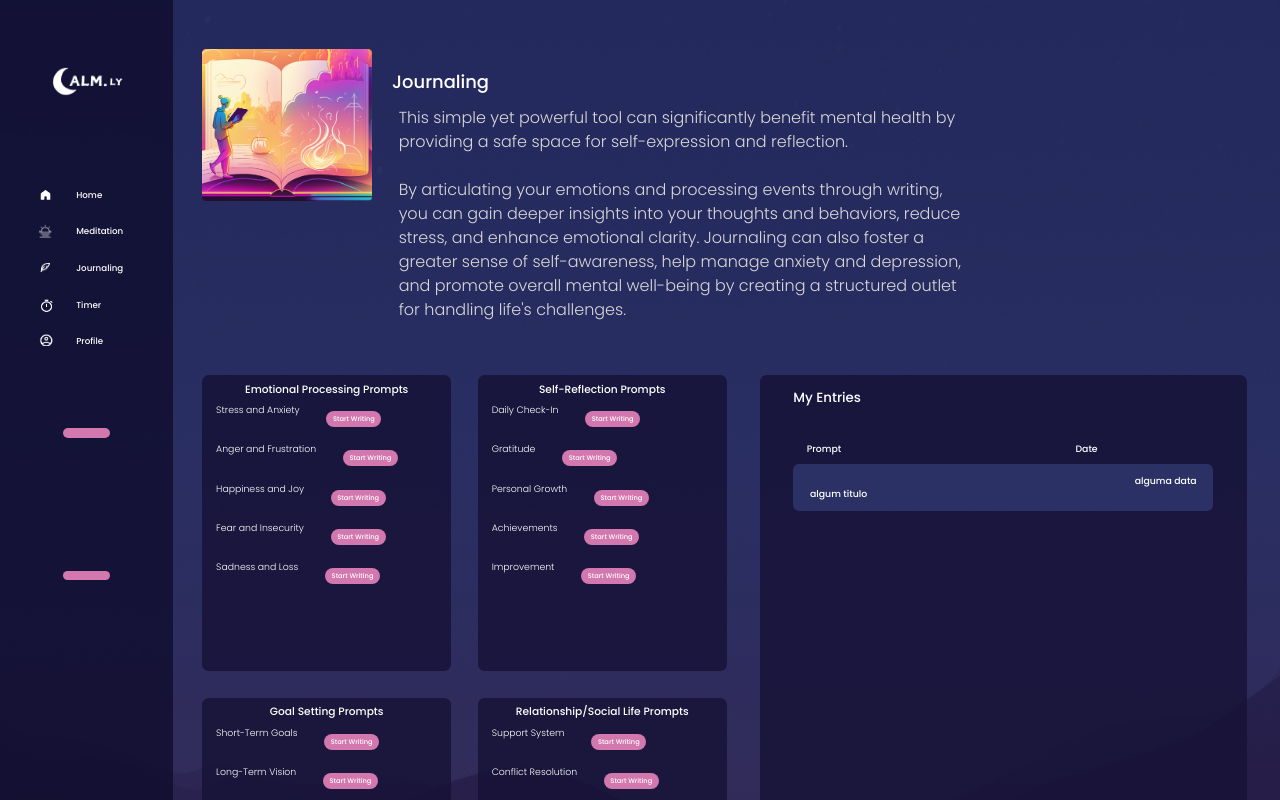
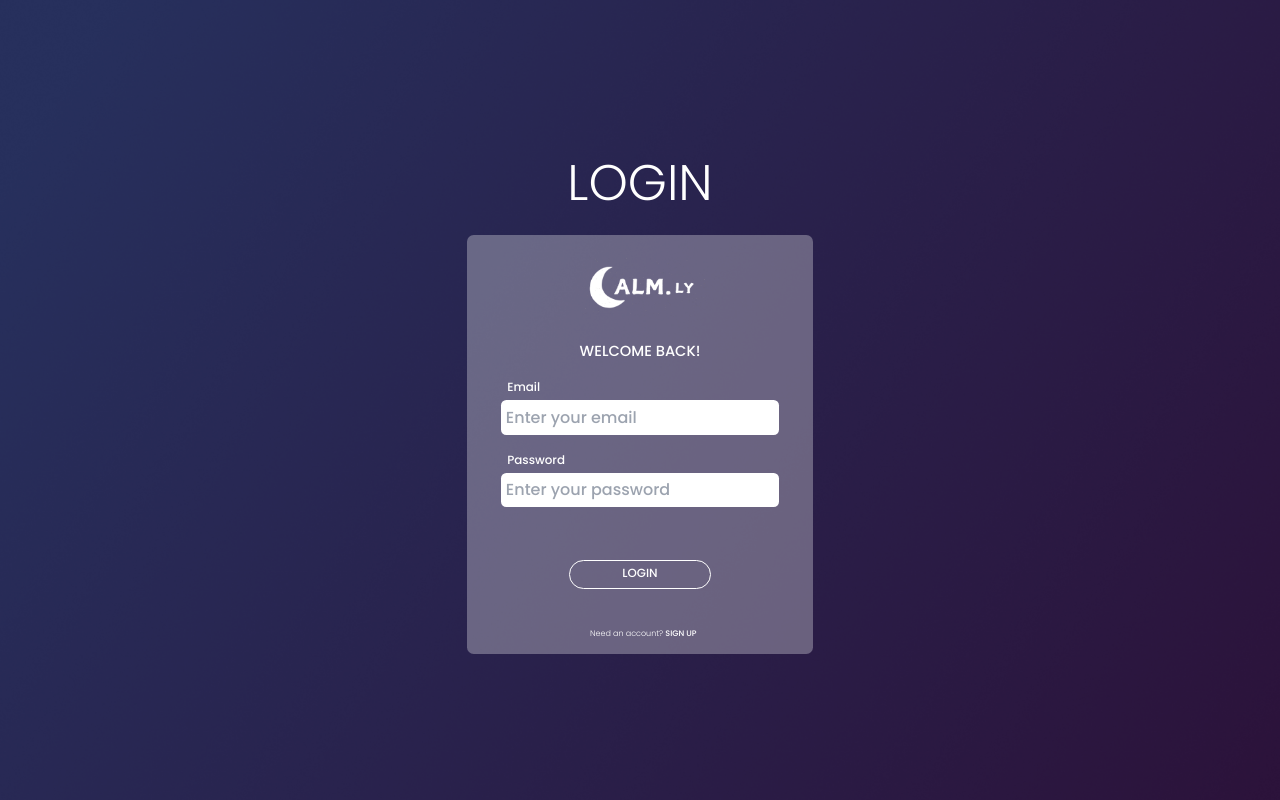
Before and after one commit to Josuzin/calmly, a Next.js app: page / in a window 1280 px wide. Shown: the top 800 px of the page. Built offline with nearby package versions, Linux system fonts and the light colour scheme.

Commit message:
largura login form

```diff
--- a/components/Timer.jsx
+++ b/components/Timer.jsx
@@ -83,7 +83,8 @@ export default function Timer() {
                 </button>
               </div>
               <div class="timer-play-box">
-                <button class="timer-btn-play">
+                  <button class="timer-btn-play" onClick={handleStartPause}>
+                    {isRunning ? "Pause" : "Start"}
                   <i class="fa-solid fa-pause"></i>
                 </button>
               </div>
--- a/src/app/page.js
+++ b/src/app/page.js
@@ -13,7 +13,7 @@ import Journaling from "../../components/Journaling";
 
 export default function Home() {
   return (
-    <Journaling/>
+    <LoginForm/>
 
   );
 }
--- a/styles/LoginForm.css
+++ b/styles/LoginForm.css
@@ -19,7 +19,7 @@
 }
 
 .wrapper {
-  width: 38vw;
+  width: 27vw;
   background-color: rgba(255, 255, 255, 0.3);
   padding-top: 0;
   padding-bottom: 1.0417vw;
@@ -60,7 +60,7 @@ input {
 }
 
 .acc {
-  font-size: 0.8250vw;
+  font-size: 0.6250vw;
   margin-top: 2.0833vw;
   color: white;
 }
@@ -78,6 +78,7 @@ figure {
 
 .btn {
   margin-top: 4.0833vw;
+  margin-bottom: 1vw;
   padding: 0.3646vw 4.0833vw;
   font-size: 0.9250vw;
   color: #fff;
@@ -110,13 +111,14 @@ figure {
 
 .acc {
   text-align: center;
+  font-weight: 300;
 }
 
 .signup {
   transition: text-decoration 0.3s ease;
   color: #fff;
   text-decoration: none;
-  font-weight: 600
+  font-weight: 500
 }
 
 .signup:hover {
```
